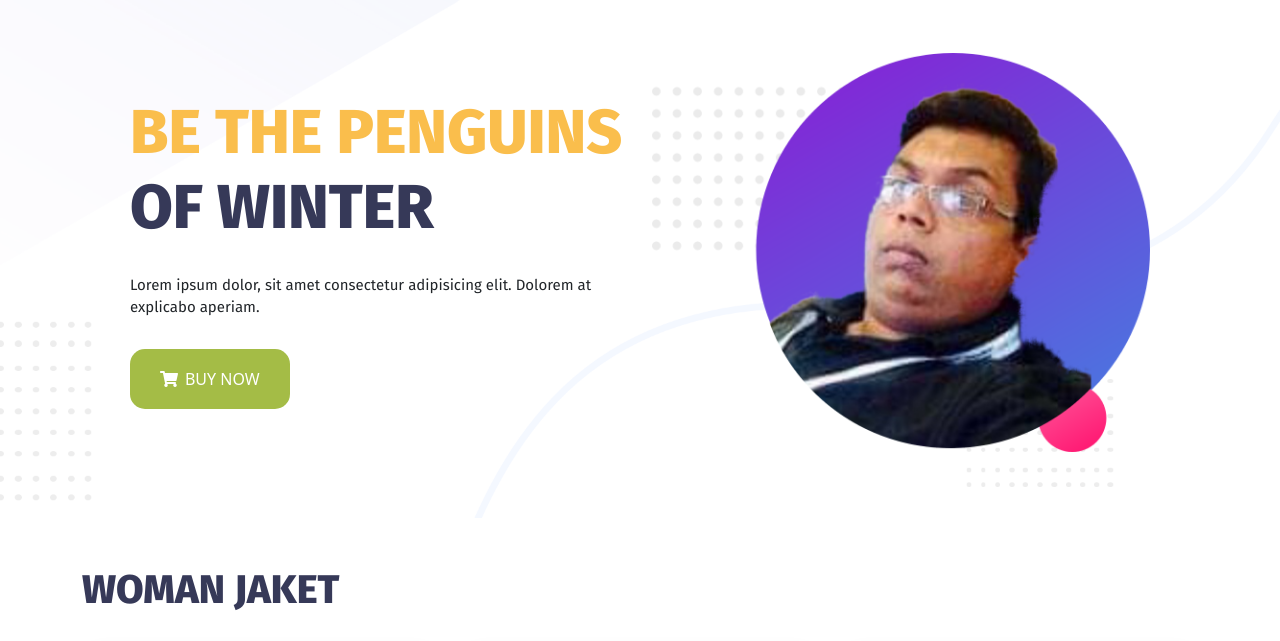
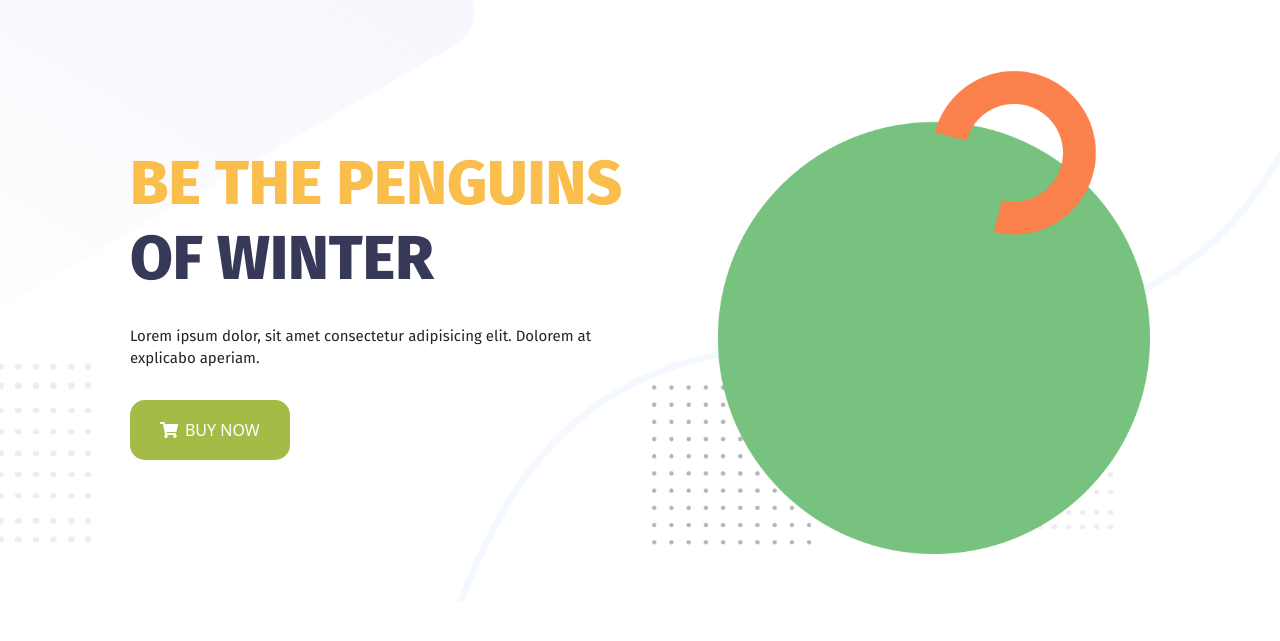
Before and after one commit to priya-nusrat18/Penguin-Fashion, a plain HTML site: page index.html in a window 1280 px wide. Shown: the part 82-723 px from the top of the page. Drawn offline with Linux system fonts and the light colour scheme.

Commit message:
assignment-2

```diff
--- a/index.html
+++ b/index.html
@@ -58,7 +58,7 @@
                     </div>
                     <div class="col-xl-6 col-lg-6 col-md-6">
                         <div class="banner-img ">
-                            <img class="img-1 d-block w-100" src="images/img2.png" alt="">
+                            <img class="img-1 d-block w-100" src="images/icon/green.png" alt="">
                         </div>
                     </div>
                 </div>
```
Also changed, not shown: 1 other file.
